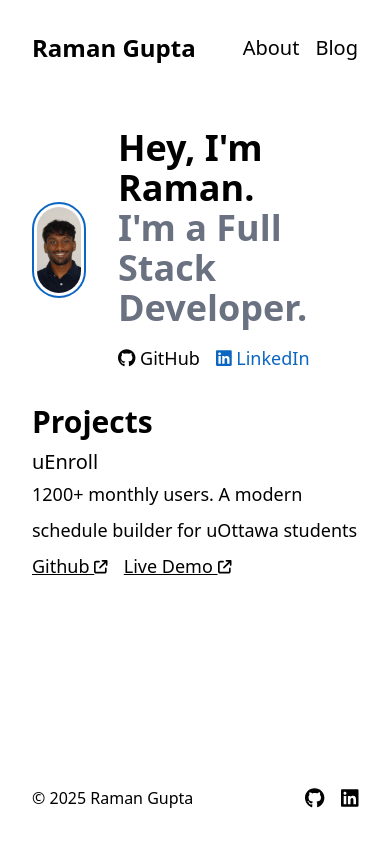
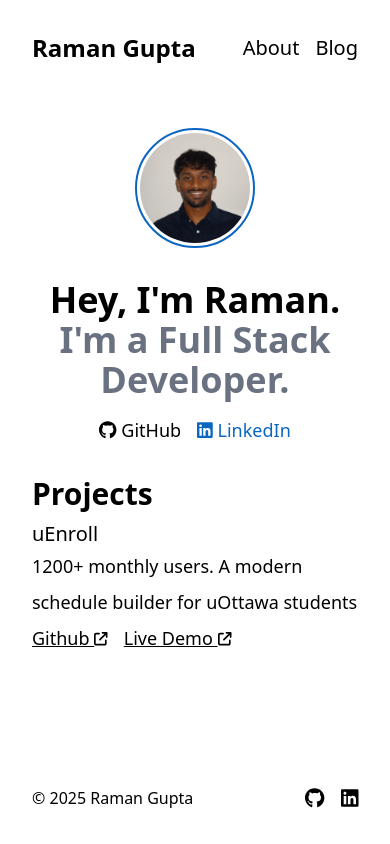
Before and after one commit to g-raman/personal-website, a Next.js app: page / in a window 390 px wide. Built offline with nearby package versions, Linux system fonts and the light colour scheme.

Commit message:
feat: change layout of profile card on mobile

```diff
--- a/src/components/ProfileCard/ProfileCard.tsx
+++ b/src/components/ProfileCard/ProfileCard.tsx
@@ -5,8 +5,8 @@ import { FontAwesomeIcon } from "@fortawesome/react-fontawesome";
 
 export default function ProfileCard() {
   return (
-    <div className="flex items-center gap-8">
-      <div className="relative h-24 w-24 rounded-full border-2 border-[#0a66c2] bg-white p-[3px] sm:h-32 sm:w-32 md:h-40 md:w-40">
+    <div className="flex flex-col items-center gap-8 md:flex-row">
+      <div className="relative h-30 w-30 rounded-full border-2 border-[#0a66c2] bg-white p-[3px]">
         <Image
           className="h-full w-full rounded-full object-cover"
           src="/headshot.jpeg"
@@ -16,8 +16,8 @@ export default function ProfileCard() {
         />
       </div>
 
-      <div className="flex flex-col gap-4">
-        <p className="text-4xl font-bold">
+      <div className="flex flex-col items-center gap-4 md:items-start">
+        <p className="text-center text-4xl font-bold md:text-left">
           <span>Hey, I&apos;m Raman.</span>
           <br />
           <span className="text-gray-500">
```
